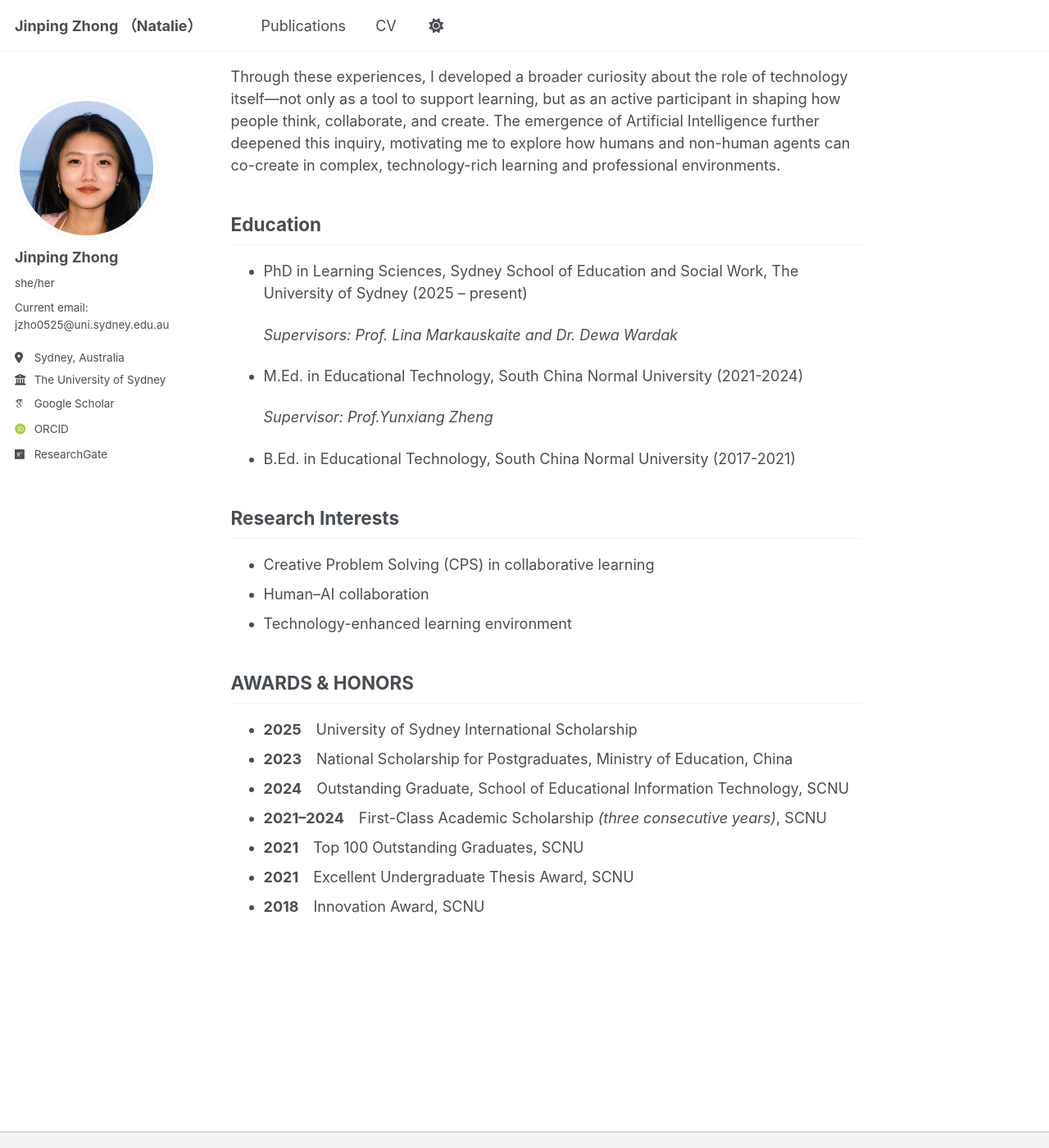
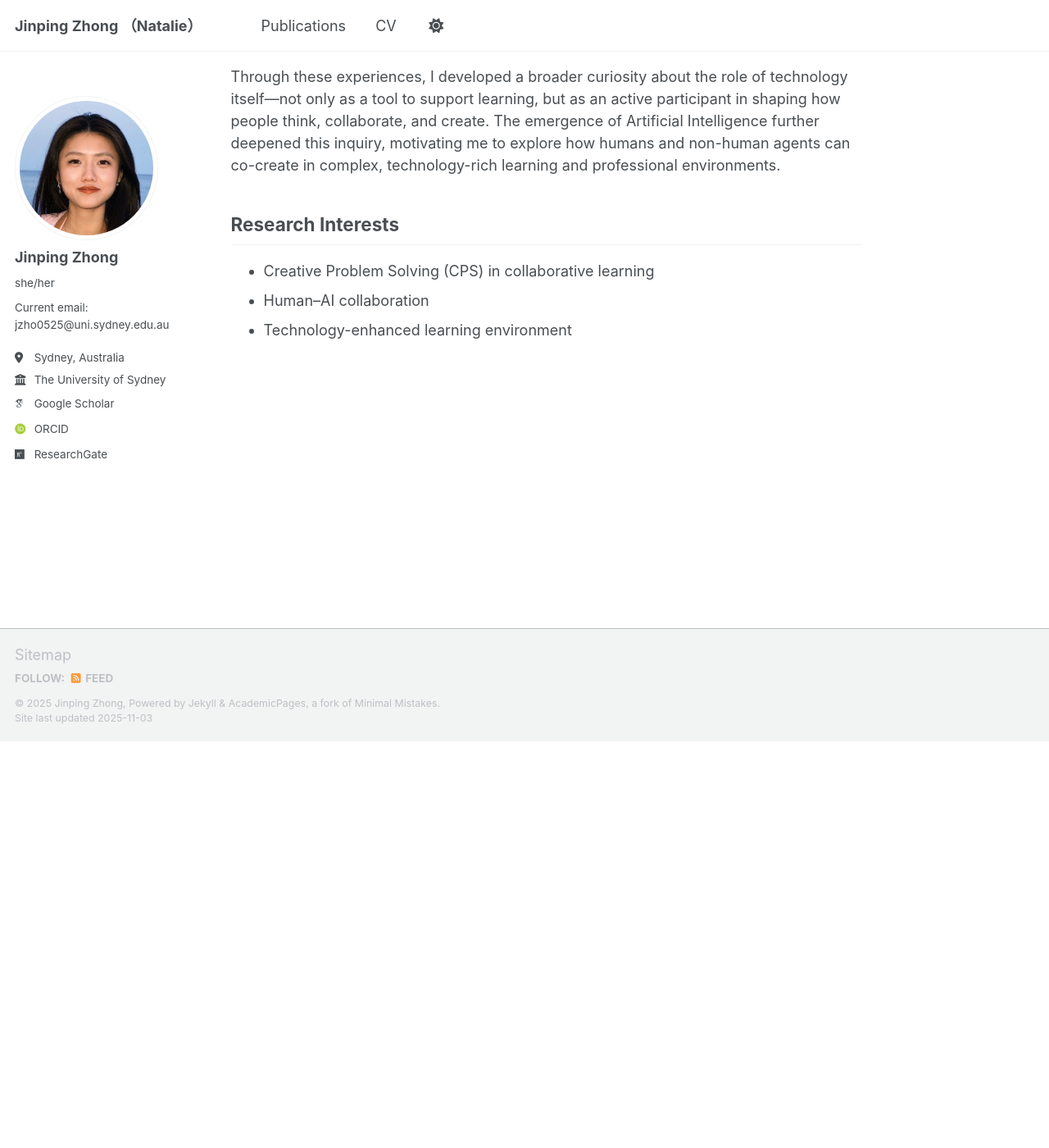
Before and after one commit to kimpink98/jp-zhong, a Jekyll site: the page built from _pages/about.md, in a window 1280 px wide and 1400 px high, scrolled down 496 px. Shown: the whole window at 82% size. Built offline with Jekyll 4.4.1, drawn with Linux system fonts in a browser that asks for light colours; some web fonts are replaced; a script that is not in the unit is left out.

Commit message:
about.md

```diff
--- a/_pages/about.md
+++ b/_pages/about.md
@@ -14,30 +14,8 @@ Before starting my PhD, I spent over seven years studying **Educational Technolo
 
 Through these experiences, I developed a broader curiosity about the role of technology itself—not only as a tool to support learning, but as an active participant in shaping how people think, collaborate, and create. The emergence of Artificial Intelligence further deepened this inquiry, motivating me to explore how humans and non-human agents can co-create in complex, technology-rich learning and professional environments.
 
-Education
-------
-- PhD in Learning Sciences, Sydney School of Education and Social Work, The University of Sydney (2025 – present)
-
-  _Supervisors: Prof. Lina Markauskaite and Dr. Dewa Wardak_
-
-- M.Ed. in Educational Technology, South China Normal University (2021-2024)
-
-  _Supervisor: Prof.Yunxiang Zheng_
-
-- B.Ed. in Educational Technology, South China Normal University (2017-2021)
-
 Research Interests
 ------
 - Creative Problem Solving (CPS) in collaborative learning
 - Human–AI collaboration
 - Technology-enhanced learning environment
-
-AWARDS & HONORS
-------
-- **2025** University of Sydney International Scholarship
-- **2023** National Scholarship for Postgraduates, Ministry of Education, China
-- **2024** Outstanding Graduate, School of Educational Information Technology, SCNU
-- **2021–2024** First-Class Academic Scholarship _(three consecutive years)_, SCNU
-- **2021** Top 100 Outstanding Graduates, SCNU
-- **2021** Excellent Undergraduate Thesis Award, SCNU
-- **2018** Innovation Award, SCNU
```
